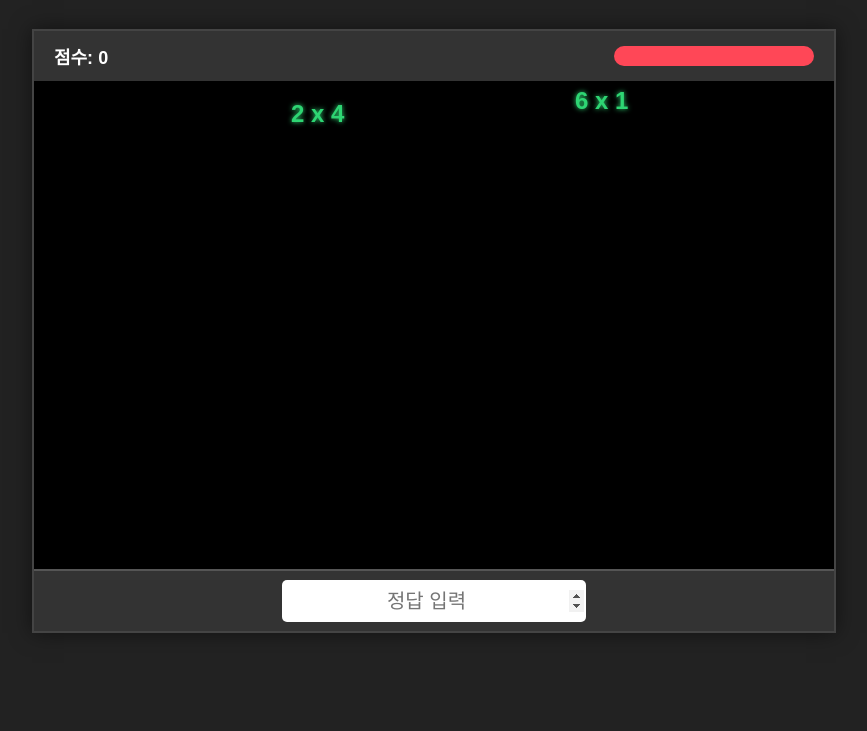
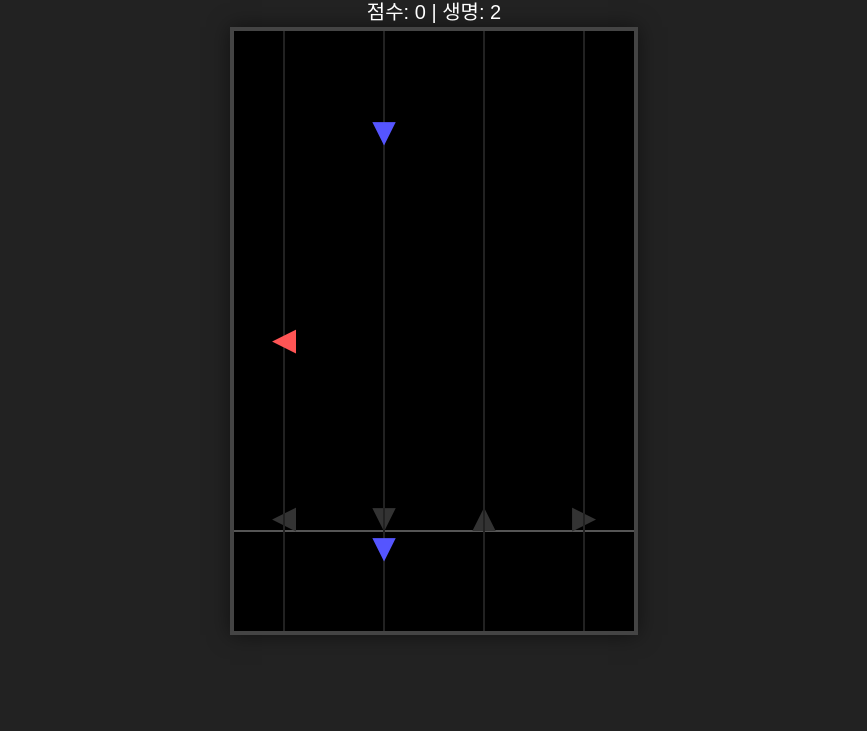
Before and after one commit to winwon429-max/gugudangame, a plain HTML site: page index.html in a window 1280 px wide. Shown: the part 69-800 px from the top of the page, without its empty margins (206-1073 px from the left). Drawn offline with Linux system fonts and the light colour scheme.

Commit message:
Refactor index.html for rhythm game integration

```diff
--- a/index.html
+++ b/index.html
@@ -2,279 +2,266 @@
 <html lang="ko">
 <head>
     <meta charset="UTF-8">
-    <meta name="viewport" content="width=device-width, initial-scale=1.0">
-    <title>구구단 산성비 게임 (최대 3개 제한)</title>
+    <title>방향키 리듬 게임</title>
     <style>
         body {
             margin: 0;
-            padding: 0;
             background-color: #222;
+            display: flex;
+            flex-direction: column;
+            align-items: center;
+            justify-content: center;
+            height: 100vh;
             color: white;
-            font-family: 'Malgun Gothic', sans-serif;
-            display: flex;
-            justify-content: center;
-            align-items: center;
-            height: 100vh;
-            overflow: hidden;
+            font-family: 'Arial', sans-serif;
+            overflow: hidden; /* 스크롤 방지 */
         }
-
-        #game-container {
-            position: relative;
-            width: 800px;
-            height: 600px;
-            border: 2px solid #444;
+        canvas {
             background-color: #000;
+            border: 4px solid #444;
             box-shadow: 0 0 20px rgba(0,0,0,0.5);
-            overflow: hidden;
         }
-
-        #ui-bar {
+        #ui-layer {
             position: absolute;
-            top: 0;
-            left: 0;
-            width: 100%;
-            height: 50px;
-            background-color: #333;
-            display: flex;
-            justify-content: space-between;
-            align-items: center;
-            padding: 0 20px;
-            box-sizing: border-box;
-            z-index: 10;
+            top: 20px;
+            text-align: center;
+            pointer-events: none; /* 클릭 통과 */
         }
-
-        .stat {
+        h1 { margin: 0; font-size: 24px; color: #ddd; }
+        #score-board { font-size: 20px; margin-top: 10px; }
+        #game-over {
+            position: absolute;
+            top: 50%;
+            left: 50%;
+            transform: translate(-50%, -50%);
+            background: rgba(0, 0, 0, 0.9);
+            padding: 20px 40px;
+            border: 2px solid white;
+            text-align: center;
+            display: none; /* 평소엔 숨김 */
+        }
+        button {
+            padding: 10px 20px;
             font-size: 18px;
+            cursor: pointer;
+            background: #ffcc00;
+            border: none;
             font-weight: bold;
+            margin-top: 10px;
         }
-
-        #hp-bar {
-            width: 200px;
-            height: 20px;
-            background-color: #555;
-            border-radius: 10px;
-            overflow: hidden;
-        }
-
-        #hp-fill {
-            width: 100%;
-            height: 100%;
-            background-color: #ff4757;
-            transition: width 0.3s;
-        }
-
-        #play-area {
-            position: relative;
-            width: 100%;
-            height: 100%;
-        }
-
-        .drop {
-            position: absolute;
-            font-size: 24px;
-            font-weight: bold;
-            color: #2ed573;
-            text-shadow: 0 0 5px #2ed573;
-            user-select: none;
-        }
-
-        #input-area {
-            position: absolute;
-            bottom: 0;
-            left: 0;
-            width: 100%;
-            height: 60px;
-            background-color: #333;
-            display: flex;
-            justify-content: center;
-            align-items: center;
-            border-top: 2px solid #555;
-            z-index: 10;
-        }
-
-        #answer-input {
-            width: 300px;
-            height: 40px;
-            font-size: 20px;
-            text-align: center;
-            border: none;
-            border-radius: 5px;
-            outline: none;
-        }
-
-        #game-over-screen {
-            position: absolute;
-            top: 0;
-            left: 0;
-            width: 100%;
-            height: 100%;
-            background-color: rgba(0,0,0,0.85);
-            display: none;
-            flex-direction: column;
-            justify-content: center;
-            align-items: center;
-            z-index: 20;
-        }
-
-        #game-over-screen h1 {
-            color: #ff4757;
-            font-size: 50px;
-            margin-bottom: 20px;
-        }
-
-        #restart-btn {
-            padding: 10px 30px;
-            font-size: 20px;
-            cursor: pointer;
-            background-color: #2ed573;
-            border: none;
-            border-radius: 5px;
-            color: white;
-            font-weight: bold;
-        }
+        button:hover { background: #ffaa00; }
     </style>
 </head>
 <body>
 
-    <div id="game-container">
-        <div id="ui-bar">
-            <div class="stat">점수: <span id="score">0</span></div>
-            <div id="hp-bar"><div id="hp-fill"></div></div>
-        </div>
+    <div id="ui-layer">
+        <h1>방향키 리듬 게임</h1>
+        <div id="score-board">점수: 0 | 생명: 5</div>
+    </div>
 
-        <div id="play-area"></div>
+    <canvas id="gameCanvas" width="400" height="600"></canvas>
 
-        <div id="input-area">
-            <input type="number" id="answer-input" placeholder="정답 입력" autofocus>
-        </div>
-
-        <div id="game-over-screen">
-            <h1>GAME OVER</h1>
-            <p class="stat">최종 점수: <span id="final-score">0</span></p>
-            <br>
-            <button id="restart-btn" onclick="startGame()">다시 하기</button>
-        </div>
+    <div id="game-over">
+        <h2 id="final-msg">GAME OVER</h2>
+        <p id="final-score">최종 점수: 0</p>
+        <button onclick="resetGame()">다시 하기</button>
     </div>
 
     <script>
-        const gameContainer = document.getElementById('game-container');
-        const playArea = document.getElementById('play-area');
-        const inputField = document.getElementById('answer-input');
-        const scoreElement = document.getElementById('score');
-        const hpFill = document.getElementById('hp-fill');
-        const gameOverScreen = document.getElementById('game-over-screen');
-        const finalScoreElement = document.getElementById('final-score');
+        const canvas = document.getElementById('gameCanvas');
+        const ctx = canvas.getContext('2d');
+        const scoreBoard = document.getElementById('score-board');
+        const gameOverScreen = document.getElementById('game-over');
+        const finalScoreText = document.getElementById('final-score');
 
-        let drops = [];
+        // 게임 설정 변수
+        const LANES = [
+            { key: 'ArrowLeft',  x: 50,  color: '#FF5555', symbol: '◄' },
+            { key: 'ArrowDown',  x: 150, color: '#5555FF', symbol: '▼' },
+            { key: 'ArrowUp',    x: 250, color: '#55FF55', symbol: '▲' },
+            { key: 'ArrowRight', x: 350, color: '#FFFF55', symbol: '►' }
+        ];
+
+        const TARGET_Y = 500; // 판정선 위치
+        const HIT_RANGE = 50; // 판정 범위
+
+        let arrows = [];
         let score = 0;
-        let hp = 100;
-        let gameInterval = null;
-        let spawnInterval = null;
+        let lives = 5;
+        let speed = 4;
+        let frameCount = 0;
         let isGameOver = false;
+        let animationId;
 
-        function startGame() {
-            score = 0;
-            hp = 100;
-            drops = [];
-            isGameOver = false;
-            playArea.innerHTML = '';
-            scoreElement.innerText = score;
-            hpFill.style.width = '100%';
-            gameOverScreen.style.display = 'none';
-            inputField.value = '';
-            inputField.focus();
+        // 화살표 클래스
+        class Arrow {
+            constructor(laneIndex) {
+                this.lane = LANES[laneIndex];
+                this.x = this.lane.x;
+                this.y = -50; // 화면 위에서 시작
+                this.laneIndex = laneIndex;
+            }
 
-            clearInterval(gameInterval);
-            clearInterval(spawnInterval);
+            update() {
+                this.y += speed;
+            }
 
-            gameInterval = setInterval(updateGame, 20);
-            spawnInterval = setInterval(spawnDrop, 1500); // 시도는 1.5초마다 하지만 3개 꽉 차면 안 나옴
+            draw() {
+                ctx.fillStyle = this.lane.color;
+                ctx.font = "bold 40px Arial";
+                ctx.textAlign = "center";
+                ctx.fillText(this.lane.symbol, this.x, this.y);
+            }
         }
 
-        function spawnDrop() {
+        // 게임 초기화
+        function resetGame() {
+            arrows = [];
+            score = 0;
+            lives = 5;
+            speed = 4;
+            frameCount = 0;
+            isGameOver = false;
+            gameOverScreen.style.display = 'none';
+            updateUI();
+
+            cancelAnimationFrame(animationId);
+            gameLoop();
+        }
+
+        // UI 업데이트
+        function updateUI() {
+            scoreBoard.innerText = `점수: ${score} | 생명: ${lives}`;
+        }
+
+        // 게임 종료 처리
+        function gameOver() {
+            isGameOver = true;
+            finalScoreText.innerText = `최종 점수: ${score}`;
+            gameOverScreen.style.display = 'block';
+            cancelAnimationFrame(animationId);
+        }
+
+        // 키 입력 처리 (이벤트 리스너)
+        window.addEventListener('keydown', (e) => {
             if (isGameOver) return;
 
-            // *** 수정됨: 화면에 3개 이상이면 생성하지 않고 종료 ***
-            if (drops.length >= 3) {
-                return;
-            }
+            // 눌린 키가 어느 레인인지 찾기
+            const laneIdx = LANES.findIndex(l => l.key === e.code);
+            if (laneIdx === -1) return; // 방향키가 아니면 무시
 
-            const a = Math.floor(Math.random() * 8) + 2;
-            const b = Math.floor(Math.random() * 9) + 1;
+            // 해당 레인에 있는 화살표 중 판정선 근처에 있는 것 찾기
+            // (가장 아래에 있는 화살표부터 확인)
+            let hit = false;
+            for (let i = 0; i < arrows.length; i++) {
+                let a = arrows[i];
+                if (a.laneIndex === laneIdx) {
+                    // 거리 계산
+                    let dist = Math.abs(a.y - TARGET_Y);
 
-            const drop = {
-                id: Date.now() + Math.random(),
-                question: `${a} x ${b}`,
-                answer: (a * b).toString(),
-                x: Math.floor(Math.random() * (700 - 50)) + 50,
-                y: 0,
-                speed: Math.random() * 0.5 + 0.3, // 속도: 천천히
-                element: null
-            };
+                    if (dist < HIT_RANGE) {
+                        // 명중!
+                        arrows.splice(i, 1); // 화살표 제거
+                        score += 10 + (speed * 2); // 속도가 빠르면 점수 더 줌
+                        hit = true;
 
-            const el = document.createElement('div');
-            el.classList.add('drop');
-            el.innerText = drop.question;
-            el.style.left = drop.x + 'px';
-            el.style.top = drop.y + 'px';
-            playArea.appendChild(el);
-
-            drop.element = el;
-            drops.push(drop);
-        }
-
-        function updateGame() {
-            if (isGameOver) return;
-
-            for (let i = 0; i < drops.length; i++) {
-                let drop = drops[i];
-                drop.y += drop.speed;
-                drop.element.style.top = drop.y + 'px';
-
-                if (drop.y > 540) {
-                    hp -= 10;
-                    hpFill.style.width = hp + '%';
-
-                    drop.element.remove();
-                    drops.splice(i, 1);
-                    i--;
-
-                    if (hp <= 0) {
-                        endGame();
+                        // 시각적 효과 (간단히)
+                        createHitEffect(a.x, TARGET_Y, a.lane.color);
+                        break;
                     }
                 }
             }
+
+            // 빗나갔을 경우 (선택사항: 감점 혹은 무반응)
+            if (hit) {
+                // 속도 점진적 증가
+                if (score % 50 === 0) speed += 0.5;
+            }
+            updateUI();
+        });
+
+        // 명중 효과 (반짝임)
+        let effects = [];
+        function createHitEffect(x, y, color) {
+            effects.push({ x, y, color, life: 10 });
         }
 
-        inputField.addEventListener('keydown', function(e) {
-            if (e.key === 'Enter') {
-                const value = inputField.value;
-                let hit = false;
-
-                for (let i = 0; i < drops.length; i++) {
-                    if (drops[i].answer === value) {
-                        score += 10;
-                        scoreElement.innerText = score;
-
-                        drops[i].element.remove();
-                        drops.splice(i, 1);
-                        hit = true;
-                        break;
-                    }
-                }
-                inputField.value = '';
+        function drawEffects() {
+            for (let i = effects.length - 1; i >= 0; i--) {
+                let e = effects[i];
+                ctx.strokeStyle = e.color;
+                ctx.lineWidth = 3;
+                ctx.beginPath();
+                ctx.arc(e.x, e.y - 10, 30 - e.life, 0, Math.PI * 2);
+                ctx.stroke();
+                e.life--;
+                if (e.life <= 0) effects.splice(i, 1);
             }
-        });
-
-        function endGame() {
-            isGameOver = true;
-            clearInterval(gameInterval);
-            clearInterval(spawnInterval);
-            finalScoreElement.innerText = score;
-            gameOverScreen.style.display = 'flex';
         }
 
-        startGame();
+        // 메인 게임 루프
+        function gameLoop() {
+            if (isGameOver) return;
+
+            // 1. 화면 지우기
+            ctx.clearRect(0, 0, canvas.width, canvas.height);
+
+            // 2. 배경 가이드 라인 그리기
+            ctx.strokeStyle = "#555";
+            ctx.lineWidth = 2;
+            // 판정선
+            ctx.beginPath();
+            ctx.moveTo(0, TARGET_Y);
+            ctx.lineTo(canvas.width, TARGET_Y);
+            ctx.stroke();
+
+            // 키 위치 표시 (빈 화살표)
+            LANES.forEach(lane => {
+                ctx.fillStyle = "#333";
+                ctx.font = "bold 40px Arial";
+                ctx.textAlign = "center";
+                ctx.fillText(lane.symbol, lane.x, TARGET_Y);
+
+                // 세로선 (트랙 구분)
+                ctx.beginPath();
+                ctx.moveTo(lane.x, 0);
+                ctx.lineTo(lane.x, canvas.height);
+                ctx.strokeStyle = "#222";
+                ctx.stroke();
+            });
+
+            // 3. 화살표 생성 (랜덤)
+            // 60프레임(약 1초)마다 생성하되, 속도가 빨라지면 더 자주 생성
+            let spawnRate = Math.max(20, 60 - speed * 2);
+            if (frameCount % Math.floor(spawnRate) === 0) {
+                const randomLane = Math.floor(Math.random() * 4);
+                arrows.push(new Arrow(randomLane));
+            }
+
+            // 4. 화살표 이동 및 그리기
+            for (let i = arrows.length - 1; i >= 0; i--) {
+                let a = arrows[i];
+                a.update();
+                a.draw();
+
+                // 화면 밖으로 나가면 (놓침)
+                if (a.y > canvas.height + 20) {
+                    arrows.splice(i, 1);
+                    lives--;
+                    updateUI();
+                    if (lives <= 0) gameOver();
+                }
+            }
+
+            // 5. 효과 그리기
+            drawEffects();
+
+            frameCount++;
+            animationId = requestAnimationFrame(gameLoop);
+        }
+
+        // 게임 시작
+        resetGame();
 
     </script>
 </body>
```
